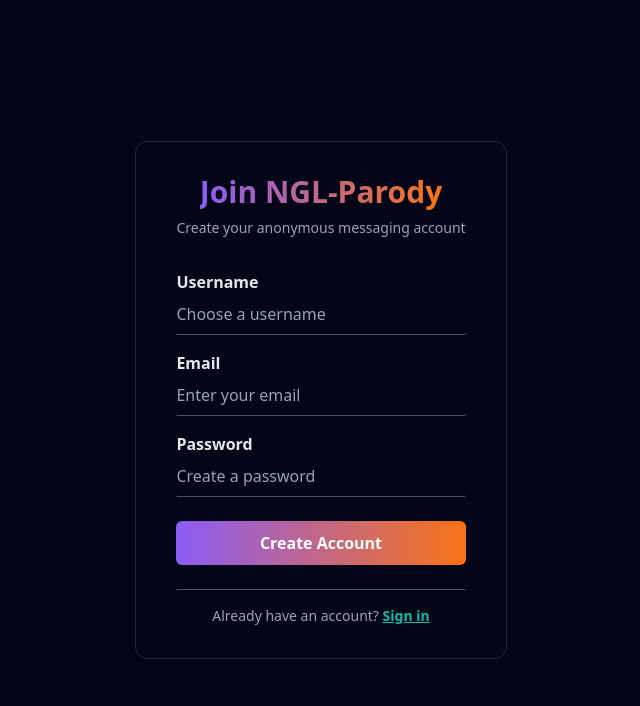
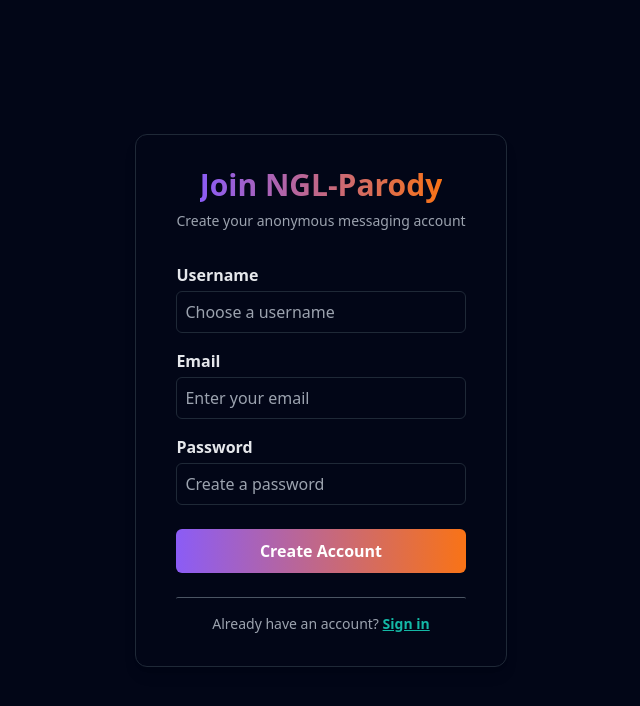
Before and after one commit to debraj-sarkar/NGL-Parody-Frontend, a React (Vite) app: page /register in a window 1280 px wide. Shown: the top 706 px of the page, without its empty margins (319-959 px from the left). Built offline with nearby package versions, Linux system fonts and the light colour scheme; no server answers.

Commit message:
Fixed UI

```diff
--- a/src/pages/Login.jsx
+++ b/src/pages/Login.jsx
@@ -56,7 +56,7 @@
           <div className="flex flex-col pt-4">
             <div className="mb-4 flex flex-col">
               {/* email */}
-              <label className="text-gray-200 font-semibold text-lg">
+              <label className="text-gray-200 font-semibold text-lg mb-1">
                 Email
               </label>
               <input
@@ -65,13 +65,13 @@
                 value={formData.email}
                 onChange={handleChange}
                 placeholder="Email"
-                className="w-full bg-transparent py-2 text-base border-b border-gray-600 rounded-sm focus:outline-none"
+                className="w-full bg-transparent py-2 text-base border border-gray-800 rounded-md text-white px-2 focus:outline-none"
               />
             </div>
 
             <div className="flex flex-col mb-6">
               {/* password */}
-              <label className="text-gray-200 font-semibold text-lg">
+              <label className="text-gray-200 font-semibold text-lg mb-1">
                 Password
               </label>
               <input
@@ -80,7 +80,7 @@
                 value={formData.password}
                 onChange={handleChange}
                 placeholder="Password"
-                className="w-full bg-transparent py-2 text-base border-b border-gray-600 rounded-sm focus:outline-none"
+                className="w-full bg-transparent py-2 text-base border border-gray-800 rounded-md text-white px-2 focus:outline-none"
               />
             </div>
           </div>
@@ -92,7 +92,7 @@
           </Button>
         </form>
         <div className="flex justify-center border-t pt-4 rounded-sm border-gray-600">
-          <p className="text-sm">
+          <p className="text-sm text-gray-400">
             Don't have an account?{" "}
             <Link
               to="/register"
--- a/src/pages/Register.jsx
+++ b/src/pages/Register.jsx
@@ -51,7 +51,7 @@
           <div className="flex flex-col pt-4">
             <div className="mb-4 flex flex-col">
               {/* username */}
-              <label className="text-gray-200 font-semibold text-base">
+              <label className="text-gray-200 font-semibold text-base mb-1">
                 Username
               </label>
               <input
@@ -60,13 +60,13 @@
                 value={formData.username}
                 onChange={handleChange}
                 placeholder="Choose a username"
-                className="w-full bg-transparent py-2 text-base border-b border-gray-600 rounded-sm focus:outline-none"
+                className="w-full bg-transparent py-2 text-base border border-gray-800 rounded-md text-white px-2 focus:outline-none"
               />
             </div>
 
             <div className="mb-4 flex flex-col">
               {/* email */}
-              <label className="text-gray-200 font-semibold text-base">
+              <label className="text-gray-200 font-semibold text-base mb-1">
                 Email
               </label>
               <input
@@ -75,13 +75,13 @@
                 value={formData.email}
                 onChange={handleChange}
                 placeholder="Enter your email"
-                className="w-full bg-transparent py-2 text-base border-b border-gray-600 rounded-sm focus:outline-none"
+                className="w-full bg-transparent py-2 text-base border border-gray-800 rounded-md text-white px-2 focus:outline-none"
               />
             </div>
 
             <div className="mb-6 flex flex-col">
               {/* password */}
-              <label className="text-gray-200 font-semibold text-base">
+              <label className="text-gray-200 font-semibold text-base mb-1">
                 Password
               </label>
               <input
@@ -90,7 +90,7 @@
                 value={formData.password}
                 onChange={handleChange}
                 placeholder="Create a password"
-                className="w-full bg-transparent py-2 text-base border-b border-gray-600 rounded-sm focus:outline-none"
+                className="w-full bg-transparent py-2 text-base border border-gray-800 rounded-md text-white px-2 focus:outline-none"
               />
             </div>
           </div>
```
